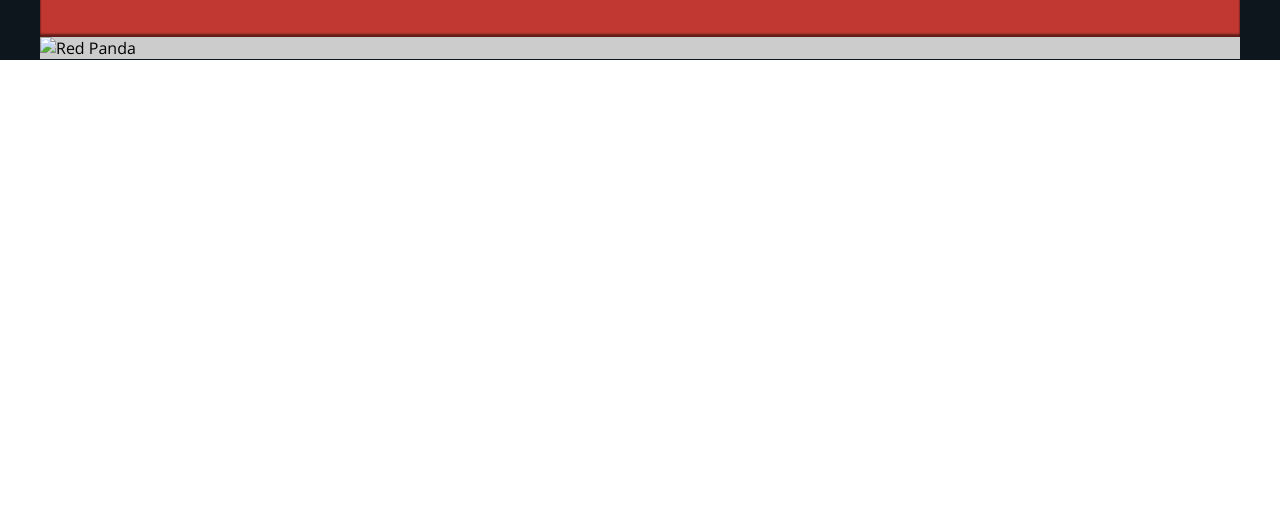
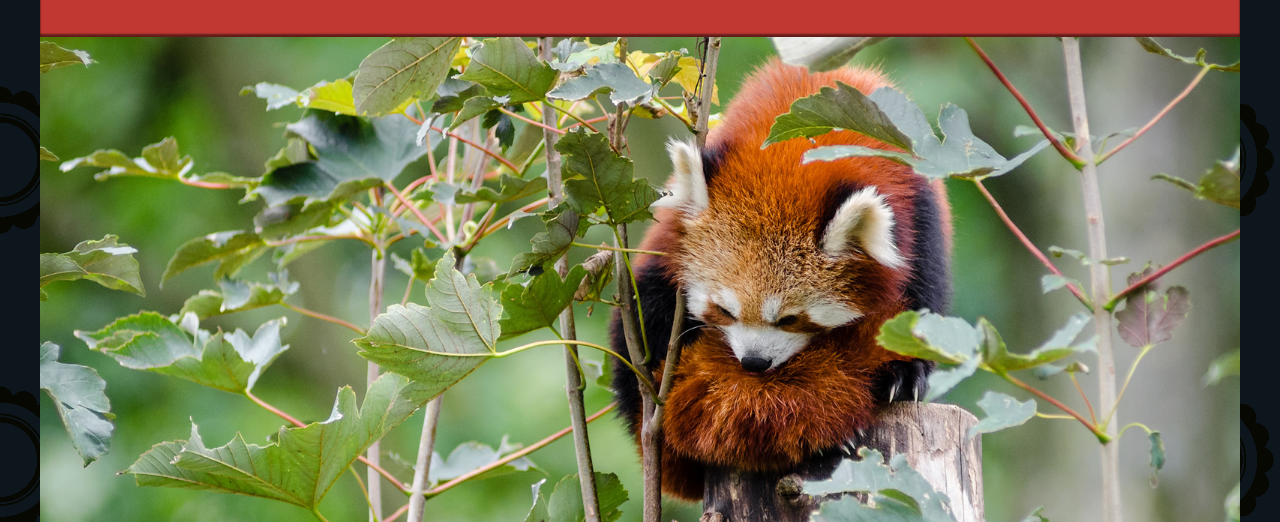
Before and after one commit to curry-scott/Splash, a plain HTML site: page index.html in a window 1280 px wide. Shown: the part 740-1262 px from the top of the page. Before the commit the page ends 800 px from the top, so only its background shows below. Drawn offline with nearby package versions, Linux system fonts and the light colour scheme.

Commit message:
index.html

```diff
--- a/index.html
+++ b/index.html
@@ -149,8 +149,7 @@
       <div class="red-panda">
         <picture>
             <source media="(max-width: 600px)" srcset="red-panda-600.jpg">
-            <source media="(min-width: 500px)" srcset="red-panda-1200.jpg">
-            <img src="red-panda-600.jpeg" alt="Red Panda">
+            <img src="red-panda (1).jpg" alt="Red Panda">
         </picture>
       </div>
 
```
Also changed, not shown: red-panda (1).jpg (added).
